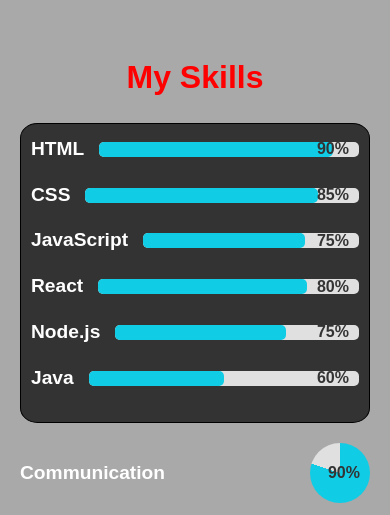
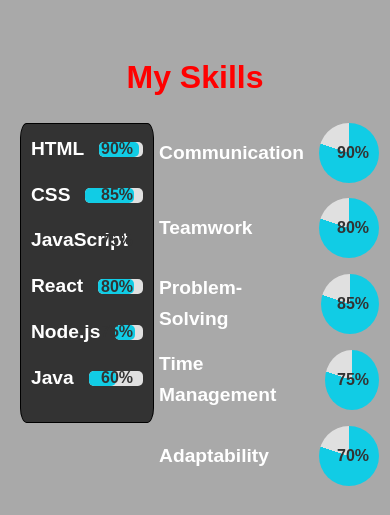
Before and after one commit to Amit97-dotcom/My-Portfolio, a plain HTML site: page index.html in a window 390 px wide. Shown: the part 2360-2875 px from the top of the page. Drawn offline with Linux system fonts and the light colour scheme.

Commit message:
change styling

```diff
--- a/style.css
+++ b/style.css
@@ -619,6 +619,7 @@ footer p {
         height: 150px;
     }
 
+
     .Aboutme {
         flex-direction: column;
         padding: 40px 20px;
@@ -637,8 +638,10 @@ footer p {
     }
 
     .skills-container {
-        flex-direction: column;
-        gap: 20px;
+        flex-direction: row;
+    gap: 5px;
+
+
     }
 
     .skills-category {
```
